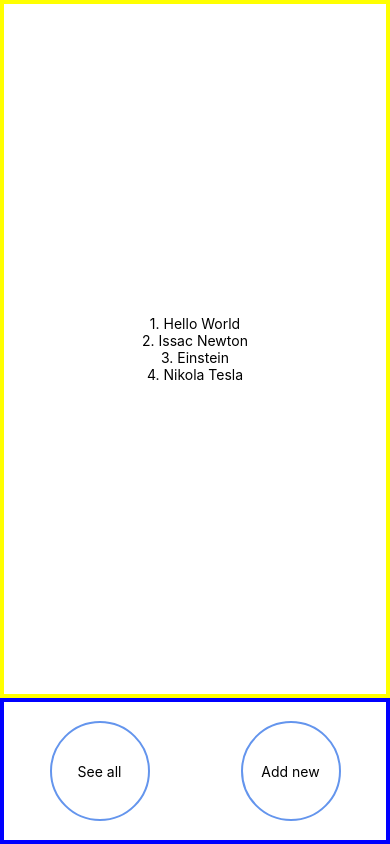
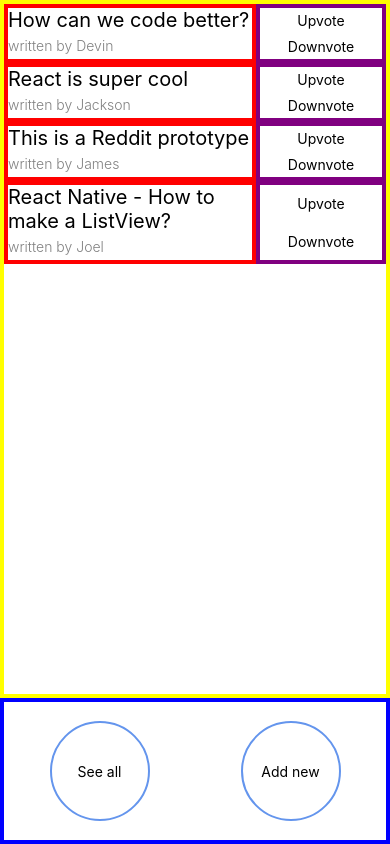
Before and after one commit to harishv7/ReadIt, a React Native app: screen / in a window 390 px wide. Built offline with nearby package versions, Linux system fonts and the light colour scheme.

Commit message:
Adding list view to homepagewith mock data and outlines

```diff
--- a/App.js
+++ b/App.js
@@ -1,29 +1,28 @@
 import React, { Component } from 'react';
-import { Alert, StyleSheet, Text, View, Image, Button, TouchableHighlight } from 'react-native';
-
-class Topic extends Component {
-    _onPressButton() {
-        Alert.alert('You tapped the button!');
-    }
-
-    render() {
-        return (
-            <View style={{flex:1, padding: 10}}>
-                <Text>{this.props.title}</Text>
-                <View style={{flexDirection: 'row'}}>
-                    <Button title='Upvote' onPress={this._onPressButton} />
-                    <Button title='Downvote' onPress={this._onPressButton} />
-                </View>
-            </View>
-        );
-    }
-}
+import { Alert, StyleSheet, Text, View, Image, Button, TouchableHighlight, FlatList } from 'react-native';
 
 export default class ReadIt extends Component {
     constructor() {
         super();
         this.state = {
-            topics: ['Hello World', 'Issac Newton', 'Einstein', 'Nikola Tesla']
+            topics: [
+                {
+                    title: 'How can we code better?',
+                    author: 'Devin'
+                },
+                {
+                    title: 'React is super cool',
+                    author: 'Jackson'
+                },
+                {
+                    title: 'This is a Reddit prototype',
+                    author: 'James'
+                },
+                {
+                    title: 'React Native - How to make a ListView?',
+                    author: 'Joel'
+                }
+              ]
         };
     }
 
@@ -31,7 +30,7 @@
         return (
             <View style={styles.container}>
                 <View style={[styles.header, this.border('yellow')]}>
-                   {this.getTopics()}
+                    {this.getTopics()}
                 </View>
                 <View style={[styles.footer, this.border('blue')]}>
                     <View>
@@ -50,13 +49,29 @@
     }
 
     getTopics() {
-        return this.state.topics.map((topic, index) => {
-            return <View key={index}>
-                <Text>
-                    {index + 1}. {topic}
-                </Text>
+        return (
+            <View style={styles.container}>
+              <FlatList
+                data={this.state.topics}
+                renderItem={({item}) => (
+                    <View style={styles.topicListItem}>
+                        <View style={[styles.topicWrapper, this.border('red')]}>
+                            <Text style={styles.topicTitle}>{item.title}</Text>
+                            <Text style={styles.topicAuthor}>written by {item.author}</Text>
+                        </View>
+                        <View style={[styles.voteWrapper, this.border('purple')]}>
+                            <View style={styles.vote}>
+                                <Text style={styles.item}>Upvote</Text>
+                            </View>
+                            <View style={styles.vote}>
+                                <Text style={styles.item}>Downvote</Text>
+                            </View>
+                        </View>
+                    </View>
+                )}
+              />
             </View>
-        });
+        );
     }
 
     buttonPressed() {
@@ -84,8 +99,8 @@
     },
     header: {
         flex: 5,
-        alignItems: 'center',
-        justifyContent: 'center'
+        alignItems: 'stretch',
+        justifyContent: 'flex-start'
     },
     button: {
         borderRadius: 100,
@@ -95,5 +110,32 @@
         justifyContent: 'center',
         alignItems: 'center',
         borderColor: 'cornflowerblue'
-      }
+    },
+    topicListItem: {
+        flexDirection: 'row',
+        flex: 1,
+        justifyContent: 'space-around'
+    },
+    topicWrapper: {
+        flex: 2
+    },
+    topicAuthor: {
+        fontWeight: '300',
+        color: 'gray',
+        padding: 5,
+        paddingLeft: 0
+    },
+    topicTitle: {
+        fontSize: 20
+    },
+    voteWrapper: {
+        flex: 1,
+        justifyContent: 'center',
+        alignItems: 'center'
+    },
+    vote: {
+        flex: 1,
+        justifyContent: 'center',
+        alignItems: 'center'
+    }
 });
```
